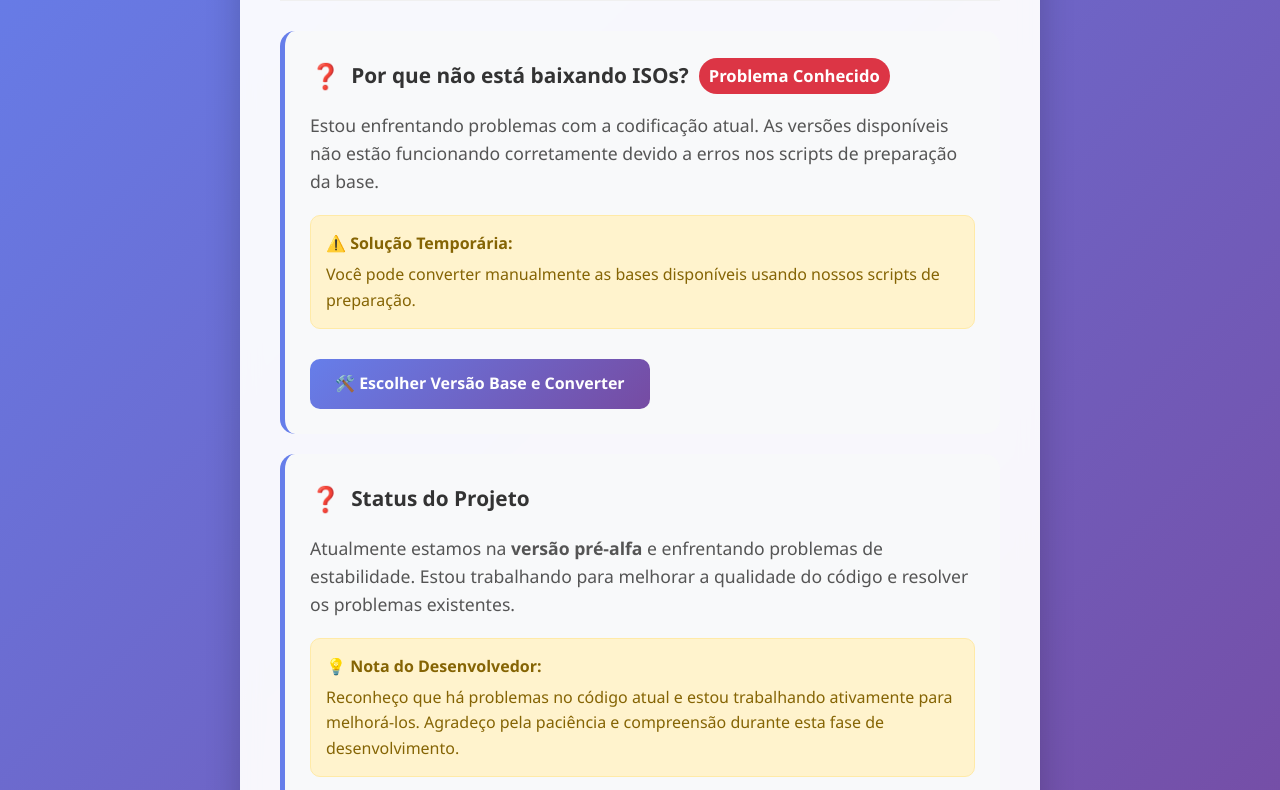
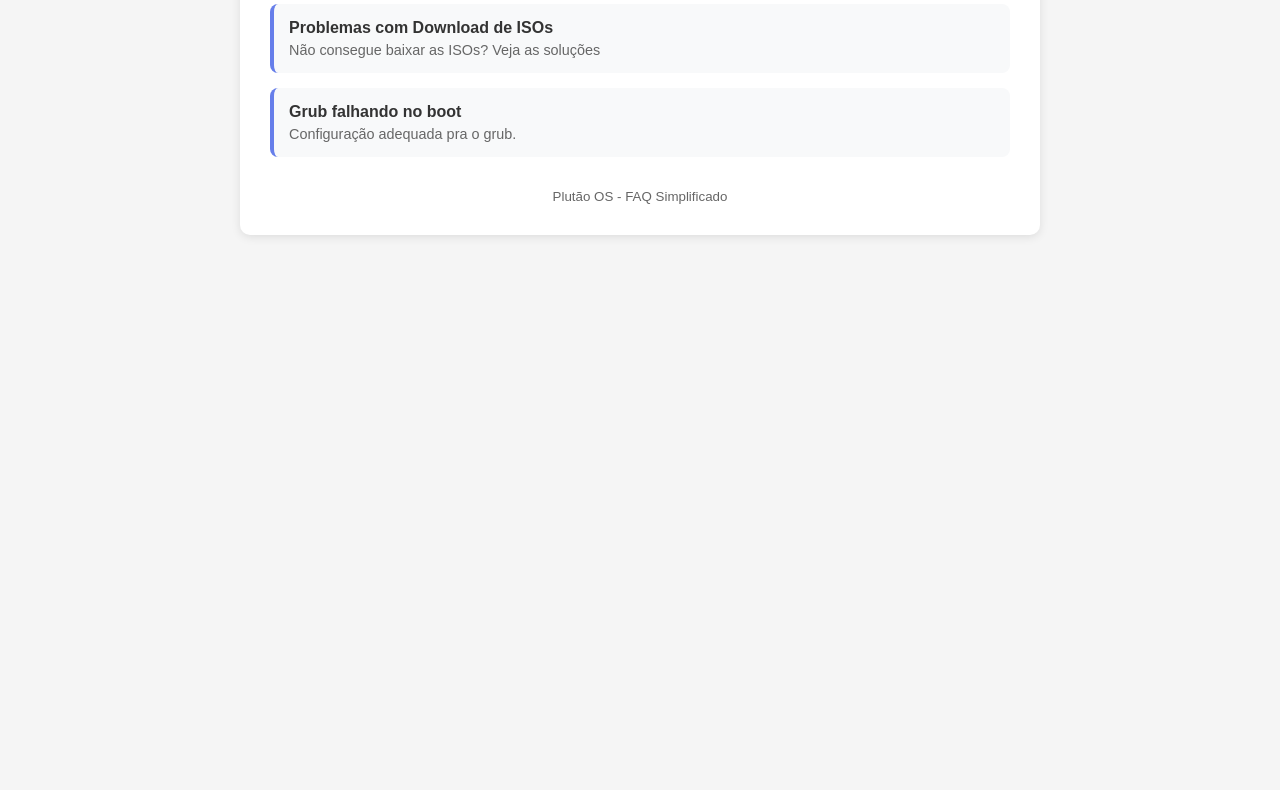
Before and after one commit to ivanildo2025/ivanildo2025.github.io, a plain HTML site: page plutão/faq/index.html in a window 1280 px wide. Shown: the part 135-925 px from the top of the page. After the commit the page ends 800 px from the top, so only its background shows below. Drawn offline with Linux system fonts and the light colour scheme.

Commit message:
Refactor FAQ page layout and styles
Updated FAQ page styling and structure for better readability and organization.

Signed-off-by: ivanildo <nb1kwml@gmail.com>

```diff
--- a/plutão/faq/index.html
+++ b/plutão/faq/index.html
@@ -1,4 +1,3 @@
-
 <!DOCTYPE html>
 <html lang="pt-BR">
 <head>
@@ -6,193 +5,78 @@
     <meta name="viewport" content="width=device-width, initial-scale=1.0">
     <title>FAQ - Plutão OS</title>
     <style>
-        * {
-            margin: 0;
-            padding: 0;
-            box-sizing: border-box;
+        body {
+            font-family: Arial, sans-serif;
+            max-width: 800px;
+            margin: 0 auto;
+            padding: 20px;
+            background: #f5f5f5;
         }
 
-        body {
-            font-family: 'Segoe UI', Tahoma, Geneva, Verdana, sans-serif;
-            background: linear-gradient(135deg, #667eea 0%, #764ba2 100%);
-            min-height: 100vh;
-            display: flex;
-            justify-content: center;
-            align-items: center;
-            padding: 20px;
-            line-height: 1.6;
-        }
-
-        .container {
-            background: rgba(255, 255, 255, 0.95);
-            border-radius: 20px;
-            padding: 40px;
-            box-shadow: 0 15px 35px rgba(0, 0, 0, 0.2);
-            max-width: 800px;
-            width: 100%;
-            backdrop-filter: blur(10px);
+        .faq-container {
+            background: white;
+            padding: 30px;
+            border-radius: 10px;
+            box-shadow: 0 2px 10px rgba(0,0,0,0.1);
         }
 
         h1 {
             color: #333;
             text-align: center;
             margin-bottom: 30px;
-            font-size: 2.5em;
-            font-weight: 300;
-            background: linear-gradient(135deg, #667eea, #764ba2);
-            -webkit-background-clip: text;
-            -webkit-text-fill-color: transparent;
-            padding-bottom: 10px;
-            border-bottom: 2px solid #f0f0f0;
         }
 
-        .faq-item {
-            background: #f8f9fa;
-            border-radius: 15px;
-            padding: 25px;
-            margin-bottom: 20px;
-            border-left: 5px solid #667eea;
-            transition: all 0.3s ease;
+        .faq-list {
+            list-style: none;
+            padding: 0;
         }
 
-        .faq-item:hover {
-            transform: translateX(5px);
-            box-shadow: 0 5px 15px rgba(0, 0, 0, 0.1);
+        .faq-list li {
+            margin-bottom: 15px;
+            padding: 15px;
+            background: #f8f9fa;
+            border-radius: 8px;
+            border-left: 4px solid #667eea;
         }
 
-        .question {
-            font-size: 1.3em;
-            font-weight: 600;
+        .faq-list a {
+            text-decoration: none;
             color: #333;
-            margin-bottom: 15px;
-            display: flex;
-            align-items: center;
+            font-weight: bold;
+            display: block;
         }
 
-        .question::before {
-            content: "❓";
-            margin-right: 10px;
-            font-size: 1.2em;
+        .faq-list a:hover {
+            color: #667eea;
         }
 
-        .answer {
-            color: #555;
-            font-size: 1.1em;
-            margin-bottom: 15px;
-        }
-
-        .warning {
-            background: #fff3cd;
-            border: 1px solid #ffeaa7;
-            border-radius: 10px;
-            padding: 15px;
-            margin: 20px 0;
-            color: #856404;
-        }
-
-        .warning strong {
-            display: block;
-            margin-bottom: 5px;
-        }
-
-        .btn {
-            display: inline-block;
-            background: linear-gradient(135deg, #667eea, #764ba2);
-            color: white;
-            padding: 12px 25px;
-            border-radius: 10px;
-            text-decoration: none;
-            font-weight: 600;
-            transition: all 0.3s ease;
-            border: none;
-            cursor: pointer;
-            margin-top: 10px;
-        }
-
-        .btn:hover {
-            transform: translateY(-2px);
-            box-shadow: 0 5px 15px rgba(102, 126, 234, 0.4);
-        }
-
-        .status-badge {
-            display: inline-block;
-            background: #dc3545;
-            color: white;
-            padding: 5px 10px;
-            border-radius: 20px;
-            font-size: 0.8em;
-            margin-left: 10px;
-            vertical-align: middle;
-        }
-
-        .footer {
-            text-align: center;
-            margin-top: 30px;
+        .description {
             color: #666;
             font-size: 0.9em;
-            padding-top: 20px;
-            border-top: 1px solid #eee;
-        }
-
-        @media (max-width: 768px) {
-            .container {
-                padding: 25px 20px;
-            }
-
-            h1 {
-                font-size: 2em;
-            }
-
-            .question {
-                font-size: 1.1em;
-            }
-
-            .answer {
-                font-size: 1em;
-            }
+            margin-top: 5px;
         }
     </style>
 </head>
 <body>
-    <div class="container">
-        <h1>Perguntas Frequentes</h1>
+    <div class="faq-container">
+        <h1>❓ FAQ - Plutão OS</h1>
 
-        <div class="faq-item">
-            <div class="question">
-                Por que não está baixando ISOs?
-                <span class="status-badge">Problema Conhecido</span>
-            </div>
-            <div class="answer">
-                Estou enfrentando problemas com a codificação atual. As versões disponíveis não estão
-                funcionando corretamente devido a erros nos scripts de preparação da base.
-            </div>
+        <ul class="faq-list">
+            <li>
+                <a href="./faq/1/">Problemas com Download de ISOs</a>
+                <div class="description">Não consegue baixar as ISOs? Veja as soluções</div>
+            </li>
 
-            <div class="warning">
-                <strong>⚠️ Solução Temporária:</strong>
-                Você pode converter manualmente as bases disponíveis usando nossos scripts de preparação.
-            </div>
+            <li>
+                <a href="./faq/grub/">Grub falhando no boot</a>
+                <div class="description">Configuração adequada pra o grub.</div>
+            </li>
 
-            <a href="../begin/" class="btn">
-                🛠️ Escolher Versão Base e Converter
-            </a>
-        </div>
 
-        <div class="faq-item">
-            <div class="question">Status do Projeto</div>
-            <div class="answer">
-                Atualmente estamos na <strong>versão pré-alfa</strong> e enfrentando problemas de estabilidade.
-                Estou trabalhando para melhorar a qualidade do código e resolver os problemas existentes.
-            </div>
+        </ul>
 
-            <div class="warning">
-                <strong>💡 Nota do Desenvolvedor:</strong>
-                Reconheço que há problemas no código atual e estou trabalhando ativamente para melhorá-los.
-                Agradeço pela paciência e compreensão durante esta fase de desenvolvimento.
-            </div>
-        </div>
-
-        <div class="footer">
-            Plutão OS - Em desenvolvimento ativo • Versão Pré-Alfa
+        <div style="text-align: center; margin-top: 30px; color: #666;">
+            <small>Plutão OS - FAQ Simplificado</small>
         </div>
     </div>
 </body>
```
